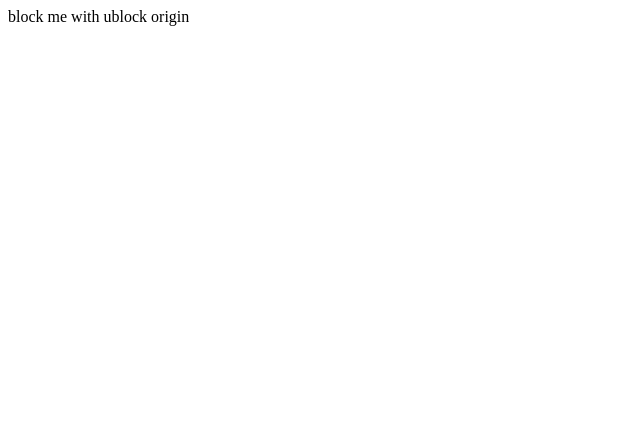
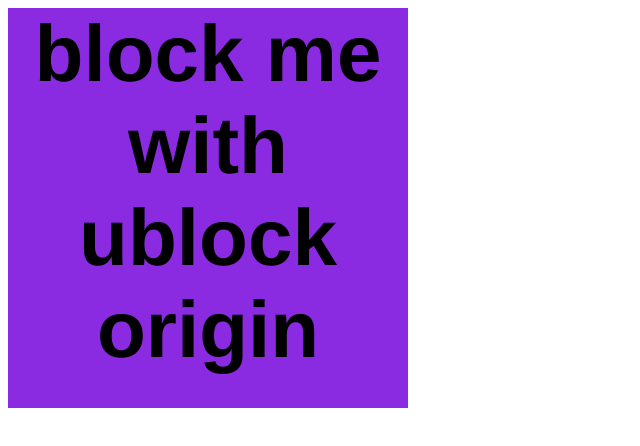
Before and after one commit to eevb/adblock-block, a plain HTML site: page index.html in a window 1280 px wide. Shown: the whole page, without its empty margins (0-640 px from the left). Drawn offline with Linux system fonts and the light colour scheme.

Commit message:
Add files via upload

```diff
--- a/styles.css
+++ b/styles.css
@@ -1,4 +1,4 @@
-[class^="64"]{
+[class^="45"]{
   height: 400px;
   width: 400px;
   background-color: blueviolet;
```
